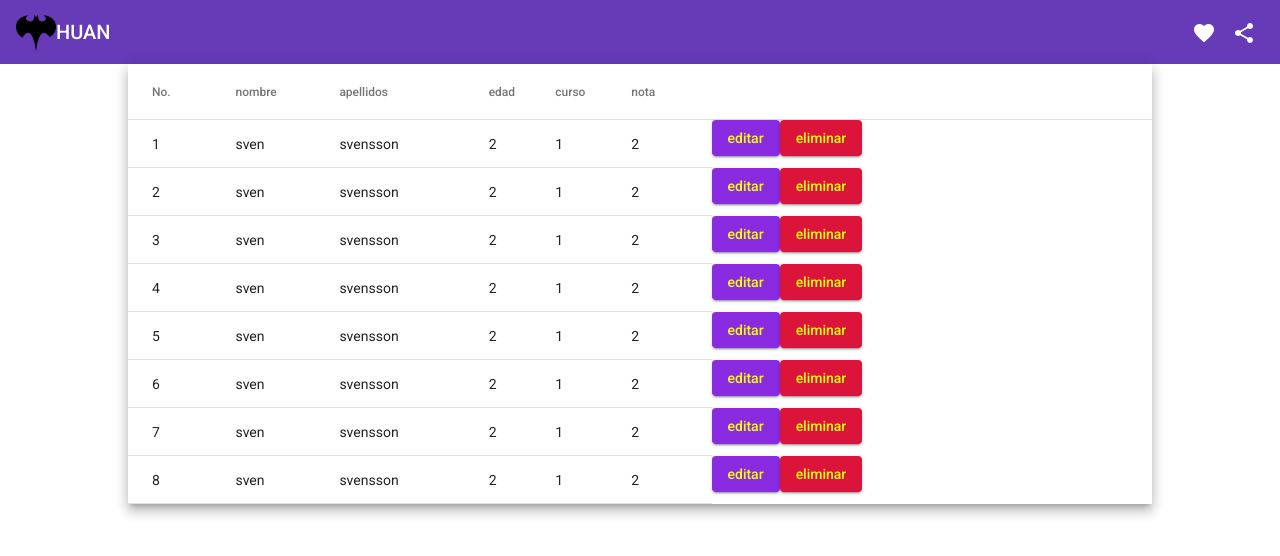
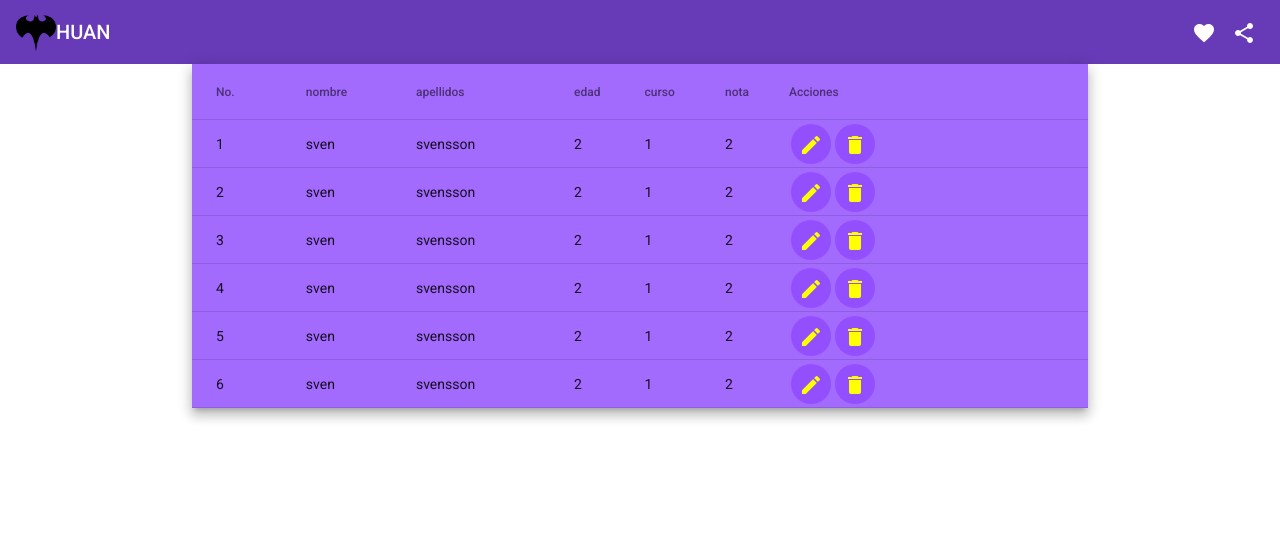
Before and after one commit to blackulf66/DI, an Angular app in the folder Proyecto/: page / in a window 1280 px wide. Shown: the top 556 px of the page. Built offline with nearby package versions, Linux system fonts and the light colour scheme.

Commit message:
botones v2

```diff
--- a/Proyecto/src/app/table/table.component.css
+++ b/Proyecto/src/app/table/table.component.css
@@ -1,12 +1,13 @@
 table {
-    width: 80%;
+    width: 70%;
     display: table;
     margin: auto;
+    justify-content: center;
+    background-color: rgba(97, 0, 252, 0.255);
+
   }
   button{
+    margin: 2px;
     color:yellow;
-    background-color: blueviolet;
+    background-color: rgba(97, 0, 252, 0.255);
   }
-  .eliminar{
-    background-color: crimson;
-  }
--- a/Proyecto/src/app/table/table.component.html
+++ b/Proyecto/src/app/table/table.component.html
@@ -1,4 +1,5 @@
 <table mat-table [dataSource]="dataSource" class="mat-elevation-z8">
+
   <!-- Position Column -->
   <ng-container matColumnDef="position">
     <th mat-header-cell *matHeaderCellDef> No. </th>
@@ -31,17 +32,19 @@
     <th mat-header-cell *matHeaderCellDef> nota </th>
     <td mat-cell *matCellDef="let element"> {{element.notamedia}} </td>
   </ng-container>
-    <ng-container matColumnDef="boton1">
-      <th mat-header-cell *matHeaderCellDef> </th>
-      <button mat-raised-button *matCellDef="let element"> {{element.boton1}}</button>
-    </ng-container>
-    <ng-container matColumnDef="boton2">
-      <th mat-header-cell *matHeaderCellDef> </th>
-      <button class="eliminar" mat-raised-button *matCellDef="let element"> {{element.boton2}}</button>
+
+  <ng-container matColumnDef="acciones">
+    <th mat-header-cell *matHeaderCellDef> Acciones </th>
+    <td mat-cell *matCellDef="let element">
+    <button mat-icon-button>
+      <mat-icon>edit</mat-icon>
+    </button>
+    <button mat-icon-button>
+      <mat-icon>delete</mat-icon>
+    </button>
+    </td>
   </ng-container>
 
   <tr mat-header-row *matHeaderRowDef="displayedColumns"></tr>
   <tr mat-row *matRowDef="let row; columns: displayedColumns;"></tr>
-
-
 </table>
--- a/Proyecto/src/app/table/table.component.ts
+++ b/Proyecto/src/app/table/table.component.ts
@@ -7,19 +7,18 @@ export interface elemento {
   edad: number;
   curso: number;
   notamedia: number;
-  boton1:String;
-  boton2:String;
+
 
 }
-const ELEMENT_DATA: elemento[] = [
-  {position: 1, nombre: 'sven', apellidos:'svensson', edad: 2, curso:1, notamedia: 2, boton1:'editar',boton2:'eliminar'},
-  {position: 2, nombre: 'sven', apellidos:'svensson', edad: 2, curso:1, notamedia: 2, boton1:'editar',boton2:'eliminar'},
-  {position: 3, nombre: 'sven', apellidos:'svensson' ,edad: 2, curso:1 ,notamedia: 2, boton1:'editar',boton2:'eliminar'},
-  {position: 4, nombre: 'sven', apellidos:'svensson' ,edad: 2, curso:1 ,notamedia: 2, boton1:'editar',boton2:'eliminar'},
-  {position: 5, nombre: 'sven', apellidos:'svensson' ,edad: 2, curso:1 ,notamedia: 2, boton1:'editar',boton2:'eliminar'},
-  {position: 6, nombre: 'sven', apellidos:'svensson' ,edad: 2, curso:1, notamedia: 2, boton1:'editar',boton2:'eliminar'},
-  {position: 7, nombre: 'sven', apellidos:'svensson', edad: 2, curso:1 ,notamedia: 2, boton1:'editar',boton2:'eliminar'},
-  {position: 8, nombre: 'sven', apellidos:'svensson' ,edad: 2, curso:1 ,notamedia: 2, boton1:'editar',boton2:'eliminar'},
+const ELEMENTOS: elemento[] = [
+  { position: 1, nombre: 'sven', apellidos: 'svensson', edad: 2, curso: 1, notamedia: 2 },
+  { position: 2, nombre: 'sven', apellidos: 'svensson', edad: 2, curso: 1, notamedia: 2 },
+  { position: 3, nombre: 'sven', apellidos: 'svensson', edad: 2, curso: 1, notamedia: 2 },
+  { position: 4, nombre: 'sven', apellidos: 'svensson', edad: 2, curso: 1, notamedia: 2 },
+  { position: 5, nombre: 'sven', apellidos: 'svensson', edad: 2, curso: 1, notamedia: 2 },
+  { position: 6, nombre: 'sven', apellidos: 'svensson', edad: 2, curso: 1, notamedia: 2 },
+
+
 ];
 @Component({
   selector: 'app-table',
@@ -28,8 +27,8 @@ const ELEMENT_DATA: elemento[] = [
 })
 
 export class TableComponent implements OnInit {
-  displayedColumns: string[] = ['position','nombre','apellidos','edad','curso','nota','boton1','boton2'];
-  dataSource = ELEMENT_DATA;
+  displayedColumns: string[] = ['position', 'nombre', 'apellidos', 'edad', 'curso', 'nota', 'acciones'];
+  dataSource = ELEMENTOS;
 
   constructor() { }
 
```
Lines whose indentation alone changed are shown as unchanged.
